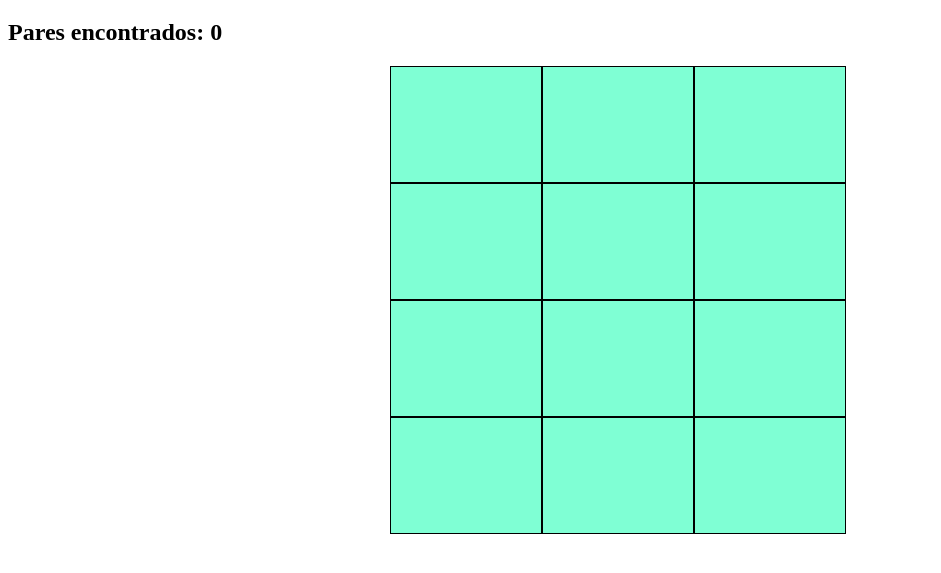
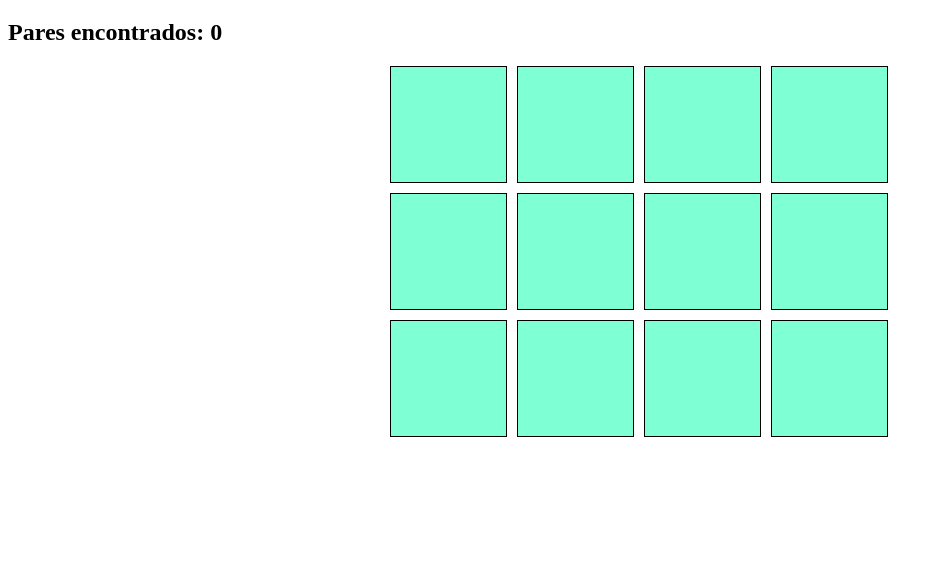
Before and after one commit to viniciusbarbosa2024/projeto-jogo-da-memoria, a plain HTML site: page index.html in a window 1280 px wide. Shown: the part 61-634 px from the top of the page, without its empty margins (0-941 px from the left). Drawn offline with Linux system fonts and the light colour scheme.

Commit message:
imagens + ajuste no layout

```diff
--- a/css/style.css
+++ b/css/style.css
@@ -7,6 +7,7 @@ h1 {
 main {
     display: flex;
     flex-wrap: wrap;
+    gap: 10px;
 
     width: 500px;
 
@@ -14,7 +15,7 @@ main {
 }
 
 main .card {
-    flex-basis: 150px;
+    flex-basis: 115px;
     height: 115px;
 
     border: 1px solid black;
```
Also changed, not shown: images/clarinete.jpg (added), images/guitarra.jpg (added), images/trompete.jpg (added), images/violino.jpg (added), images/violoncello.jpg (added), 7 other files.
